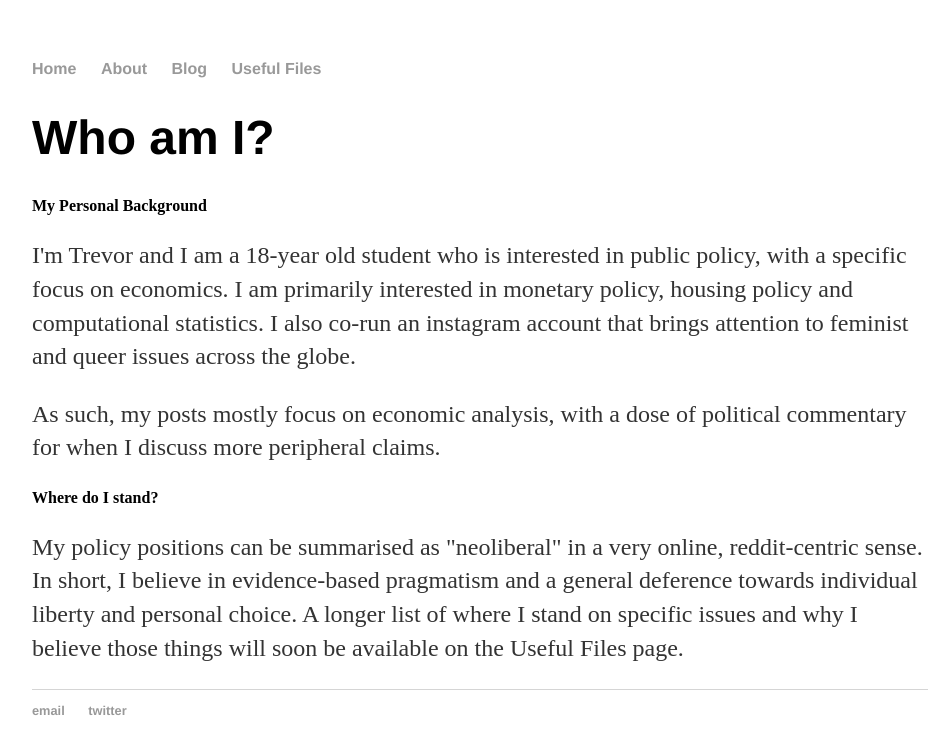
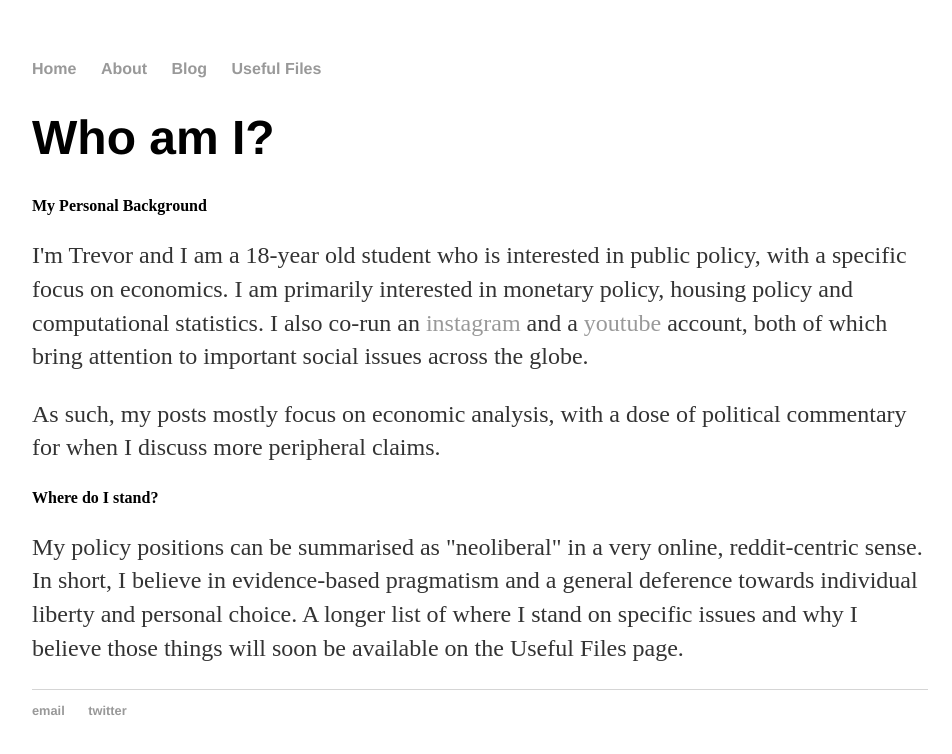
Before and after one commit to tmychow/tmychow.github.io, a Jekyll site: the page built from about/index.html, in a window 1280 px wide. Shown: the top 754 px of the page, without its empty margins (160-1112 px from the left). Built offline with Jekyll 4.4.1, drawn with Linux system fonts in a browser that asks for light colours.

Commit message:
Instagram and youtube links

```diff
--- a/about/index.html
+++ b/about/index.html
@@ -5,7 +5,7 @@ title: Trevor's Mostly Economic Musings
 <div class="blurb">
 	<h1>Who am I?</h1>
   <h4>My Personal Background</h4>
-	<p>I'm Trevor and I am a 18-year old student who is interested in public policy, with a specific focus on economics. I am primarily interested in monetary policy, housing policy and computational statistics. I also co-run an instagram account that brings attention to feminist and queer issues across the globe.</p>
+	<p>I'm Trevor and I am a 18-year old student who is interested in public policy, with a specific focus on economics. I am primarily interested in monetary policy, housing policy and computational statistics. I also co-run an <a href="www.instagram.com/foreverfeminism/">instagram</a> and a <a href="www.youtube.com/channel/UCGsJjOYlJIy0K5Cg3D3f3bA">youtube</a> account, both of which bring attention to important social issues across the globe.</p>
   <p>As such, my posts mostly focus on economic analysis, with a dose of political commentary for when I discuss more peripheral claims.</p>
   <h4>Where do I stand?</h4>
   <p>My policy positions can be summarised as "neoliberal" in a very online, reddit-centric sense. In short, I believe in evidence-based pragmatism and a general deference towards individual liberty and personal choice. A longer list of where I stand on specific issues and why I believe those things will soon be available on the Useful Files page.</p>
```
